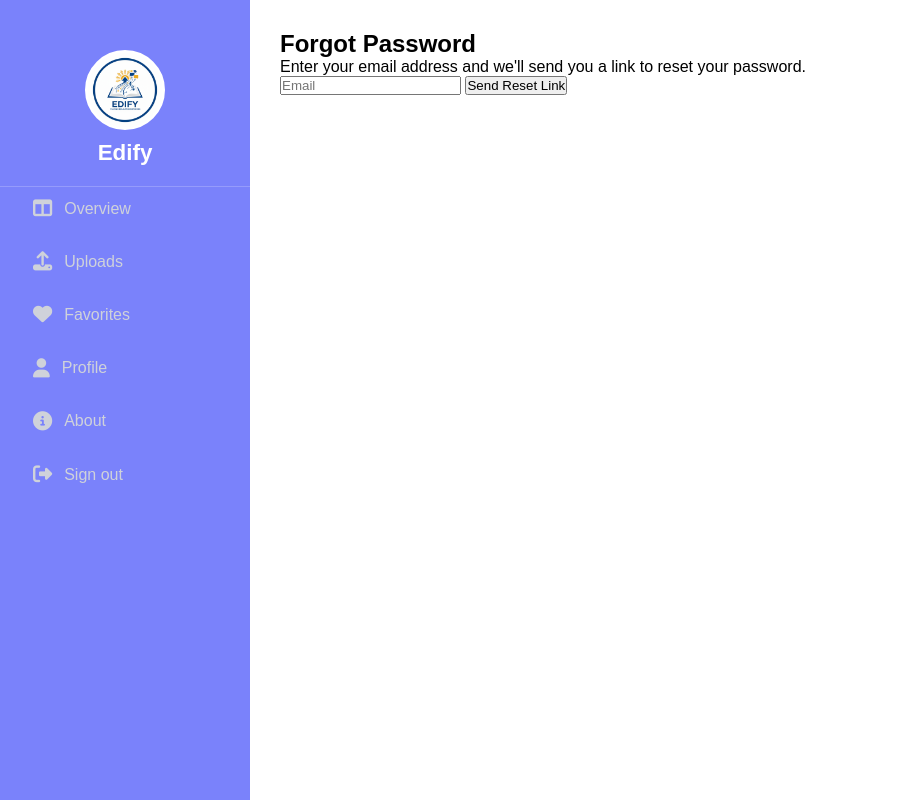
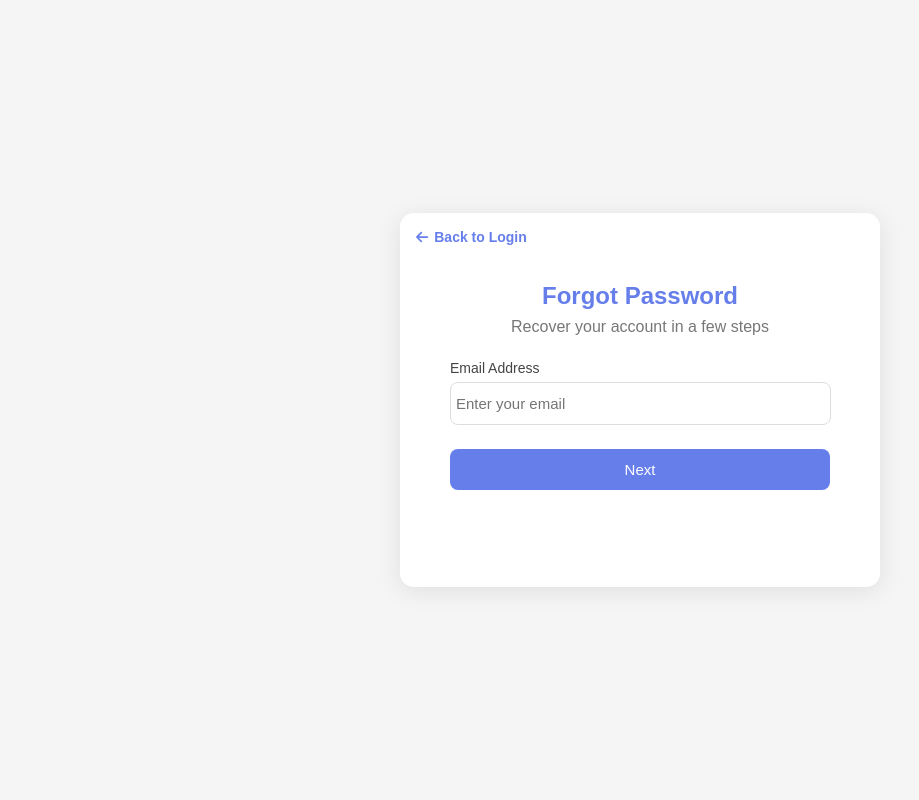
Before and after one commit to EarionIcer/CSIT327-G7-Edify, a Django app: template templates/forgot_password.html in a window 1280 px wide. Shown: the whole page, without its empty margins (0-919 px from the left). Run offline with Django 5.2, Linux system fonts and the light colour scheme; the template is opened without the code that fills it, so the values that code supplies are empty; parts of the project's set-up code (start-up, migrations or seed data) failed here and were passed over; some libraries are stand-ins or nearby versions.

```diff
--- a/EdifyApp/urls.py
+++ b/EdifyApp/urls.py
@@ -23,12 +23,13 @@ urlpatterns = [
     path('upload_file/', views.upload_file, name='upload_file'),
     path('view/<uuid:pk>/', views.view_file, name='view_file'),
     path("toggle_favorite/<uuid:id>/", views.toggle_favorite, name="toggle_favorite"),
-    #path('uploads/<uuid:pk>/edit/', views.edit_file, name='edit_file'),
     path('file/<uuid:file_id>/', views.file_detail, name='file_detail'),
     path("download/<uuid:file_id>/", views.download_file, name="download_file"),
-    # path("edit_file/<uuid:file_id>/", views.edit_file, name="edit_file"),
     path("edit_file/<str:file_id>/", views.edit_file, name="edit_file"),
-    path("forgot-password/", views.forgot_password_view, name="forgot_password"),
+    path("forgot_password/", views.forgot_password_view, name="forgot_password"),
+    path("reset_password/", views.reset_password_view, name="reset_password"),
     path("delete_file/<str:id>/", views.delete_file, name="delete_file"),
+    #path("admin-dashboard/", admin_dashboard, name="admin_dashboard"),
+    #path("admin/files/delete/<int:id>/", admin_delete_file, name="admin_delete_file"),
 
 ]
--- /dev/null
+++ b/static/css/forgotPassCss.css
@@ -0,0 +1,120 @@
+body {
+            font-family: Arial, sans-serif;
+            background: #f5f5f5;
+            margin: 0;
+            padding: 0;
+            display: flex;
+            justify-content: center;
+            align-items: center;
+            height: 100vh;
+        }
+
+        .card {
+            background: #fff;
+            width: 380px;
+            padding: 50px;
+            border-radius: 14px;
+            box-shadow: 0px 4px 25px rgba(0,0,0,0.09);
+            animation: fadeIn 0.25s ease-in-out;
+            position: relative;
+        }
+
+        /* Back button */
+        .back-link {
+            position: absolute;
+            top: 16px;
+            left: 16px;
+            color: #667EEA;
+            font-size: 14px;
+            text-decoration: none;
+            font-weight: bold;
+            display: flex;
+            align-items: center;
+            gap: 6px;
+        }
+
+        .back-link:hover {
+            text-decoration: underline;
+        }
+
+        h2 {
+            text-align: center;
+            color: #667EEA;
+            margin-bottom: 8px;
+        }
+
+        p.subtitle {
+            text-align: center;
+            color: #777;
+            margin-top: 0;
+            margin-bottom: 24px;
+        }
+
+        label {
+            display: block;
+            margin-bottom: 6px;
+            color: #444;
+            font-size: 14px;
+        }
+
+        input {
+            width: 97%;
+            padding: 12px 5px;
+            border: 1px solid #ddd;
+            border-radius: 8px;
+            margin-bottom: 16px;
+            outline: none;
+            font-size: 15px;
+            transition: 0.2s;
+        }
+
+        input:focus {
+            border-color: #667EEA;
+            box-shadow: 0 0 4px rgba(102,126,234,0.4);
+        }
+
+        .password-wrapper {
+            position: relative;
+        }
+
+        .eye-icon {
+            position: absolute;
+            right: 12px;
+            top: 12px;
+            cursor: pointer;
+            font-size: 18px;
+            color: #999;
+        }
+
+        .btn {
+            width: 100%;
+            background: #667EEA;
+            color: white;
+            border: none;
+            padding: 12px;
+            border-radius: 8px;
+            cursor: pointer;
+            font-size: 15px;
+            margin-top: 8px;
+            transition: 0.2s;
+        }
+
+        .btn:hover {
+            background: #5569d4;
+        }
+
+        #fp_message {
+            margin-top: 15px;
+            text-align: center;
+            font-size: 14px;
+            min-height: 18px;
+            padding: 0 6px;
+        }
+
+        #fp_message.success { color: #2ecc71; }
+        #fp_message.error   { color: #e74c3c; }
+
+        @keyframes fadeIn {
+            from { opacity: 0; transform: translateY(8px); }
+            to { opacity: 1; transform: translateY(0); }
+        }
--- a/templates/forgot_password.html
+++ b/templates/forgot_password.html
@@ -1,23 +1,146 @@
-{% extends 'base.html' %}
 {% load static %}
+<!DOCTYPE html>
+<html lang="en">
+<head>
+    <meta charset="UTF-8">
+    <title>Forgot Password</title>
 
-{% block title %}Forgot Password{% endblock %}
+  <link rel="stylesheet" href="{% static 'css/forgotPassCss.css' %}">
+  <link rel="stylesheet" href="https://cdnjs.cloudflare.com/ajax/libs/font-awesome/6.6.0/css/all.min.css">
 
-{% block content %}
-<div class="forgot-container">
-  <h2>Forgot Password</h2>
-  <p>Enter your email address and we'll send you a link to reset your password.</p>
+    <script src="https://cdnjs.cloudflare.com/ajax/libs/font-awesome/6.6.0/js/all.min.js"></script>
+</head>
 
-  <form method="POST">
-    {% csrf_token %}
-    <input type="email" name="email" placeholder="Email" required>
-    <button type="submit">Send Reset Link</button>
-  </form>
+<body>
 
-  {% for message in messages %}
-  <p style="color: {% if message.tags == 'error' %}red{% else %}green{% endif %};">
-    {{ message }}
-  </p>
-  {% endfor %}
+<div class="card">
+
+    <!-- Back Button -->
+    <a href="{% url 'login' %}" class="back-link">
+        <i class="fa-solid fa-arrow-left"></i> Back to Login
+    </a>
+
+    <h2>Forgot Password</h2>
+    <p class="subtitle">Recover your account in a few steps</p>
+
+    <!-- Step 1 -->
+    <div id="email-step">
+        <label>Email Address</label>
+        <input type="email" id="fp_email" placeholder="Enter your email" required>
+        <button id="checkEmailBtn" class="btn">Next</button>
+    </div>
+
+    <!-- Step 2 -->
+    <div id="password-step" style="display:none;">
+        <label>New Password</label>
+        <div class="password-wrapper">
+            <input type="password" id="new_password" placeholder="Enter new password" required>
+            <i class="fa-solid fa-eye eye-icon" onclick="togglePassword('new_password', this)"></i>
+        </div>
+
+        <label>Confirm Password</label>
+        <div class="password-wrapper">
+            <input type="password" id="confirm_password" placeholder="Confirm password" required>
+            <i class="fa-solid fa-eye eye-icon" onclick="togglePassword('confirm_password', this)"></i>
+        </div>
+
+        <button id="savePasswordBtn" class="btn">Save Changes</button>
+    </div>
+
+    <p id="fp_message"></p>
 </div>
-{% endblock %}
+
+
+<script>
+    const checkBtn = document.getElementById("checkEmailBtn");
+    const saveBtn  = document.getElementById("savePasswordBtn");
+
+    function validatePassword(pw) {
+        if (pw.length < 8) return "Password must be at least 8 characters.";
+        if (!/[A-Z]/.test(pw)) return "Password must contain at least 1 uppercase letter.";
+        if (!/[0-9]/.test(pw)) return "Password must contain at least 1 number.";
+        if (!/[!@#$%^&*]/.test(pw)) return "Password must contain at least 1 special character.";
+        return "ok";
+    }
+
+    function showMsg(msg, type) {
+        const box = document.getElementById("fp_message");
+        box.className = type;
+        box.innerText = msg;
+    }
+
+    // STEP 1: CHECK EMAIL
+    checkBtn.addEventListener("click", async () => {
+        const email = document.getElementById("fp_email").value.trim();
+        if (!email) return showMsg("Please enter your email.", "error");
+
+        const formData = new FormData();
+        formData.append("action", "check_email");
+        formData.append("email", email);
+        formData.append("csrfmiddlewaretoken", "{{ csrf_token }}");
+
+        const response = await fetch("/reset_password/", {
+            method: "POST",
+            body: formData
+        });
+
+        const result = await response.json();
+
+        if (result.status === "success") {
+            showMsg("Email found! Please set your new password.", "success");
+            document.getElementById("email-step").style.display = "none";
+            document.getElementById("password-step").style.display = "block";
+        } else {
+            showMsg(result.message, "error");
+        }
+    });
+
+    // STEP 2: SAVE PASSWORD
+    saveBtn.addEventListener("click", async () => {
+        const email = document.getElementById("fp_email").value;
+        const pw1 = document.getElementById("new_password").value;
+        const pw2 = document.getElementById("confirm_password").value;
+
+        const validation = validatePassword(pw1);
+        if (validation !== "ok") return showMsg(validation, "error");
+
+        if (pw1 !== pw2) return showMsg("Passwords do not match.", "error");
+
+        const formData = new FormData();
+        formData.append("action", "reset_password");
+        formData.append("email", email);
+        formData.append("password", pw1);
+        formData.append("csrfmiddlewaretoken", "{{ csrf_token }}");
+
+        const response = await fetch("/reset_password/", {
+            method: "POST",
+            body: formData
+        });
+
+        const result = await response.json();
+
+        if (result.status === "success") {
+            showMsg("Password updated! Redirecting...", "success");
+
+            setTimeout(() => {
+                window.location.href = "/login/";
+            }, 1500);
+        } else {
+            showMsg(result.message, "error");
+        }
+    });
+
+    function togglePassword(id, icon) {
+        const input = document.getElementById(id);
+        if (input.type === "password") {
+            input.type = "text";
+            icon.classList.replace("fa-eye", "fa-eye-slash");
+        } else {
+            input.type = "password";
+            icon.classList.replace("fa-eye-slash", "fa-eye");
+        }
+    }
+</script>
+
+</body>
+</html>
```
Also changed, not shown: EdifyApp/models.py (+0 -36 lines), EdifyApp/views.py (+82 -31 lines), EdifyProject/settings.py (+19 -1 lines), static/css/loginCss.css (+21 -1 lines), templates/login.html (+8 -7 lines).
